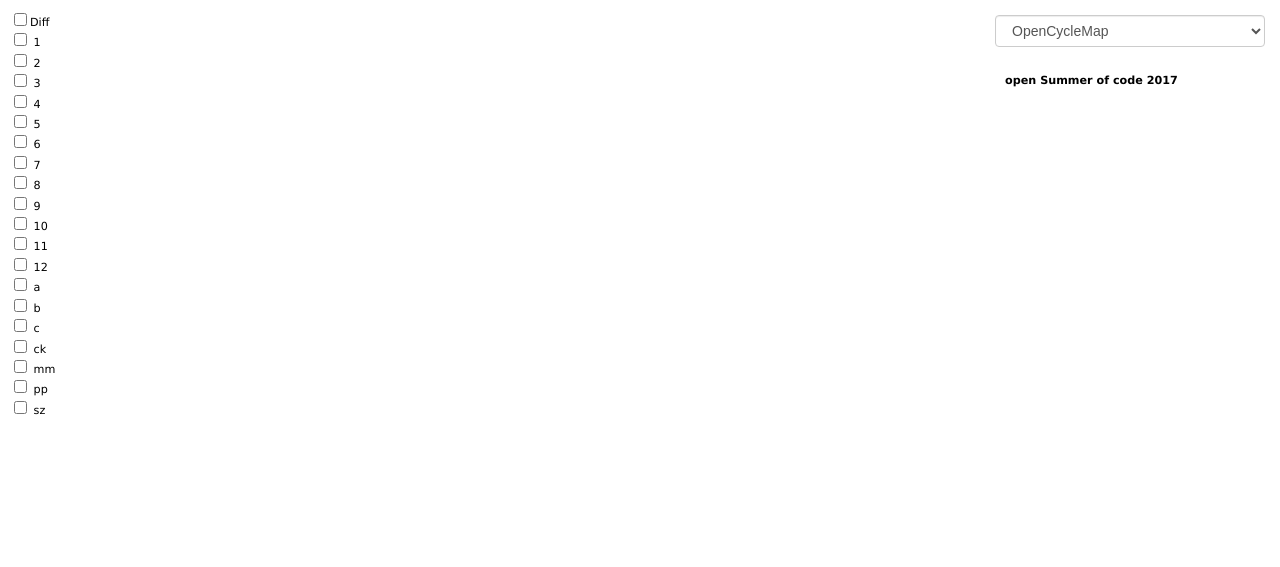
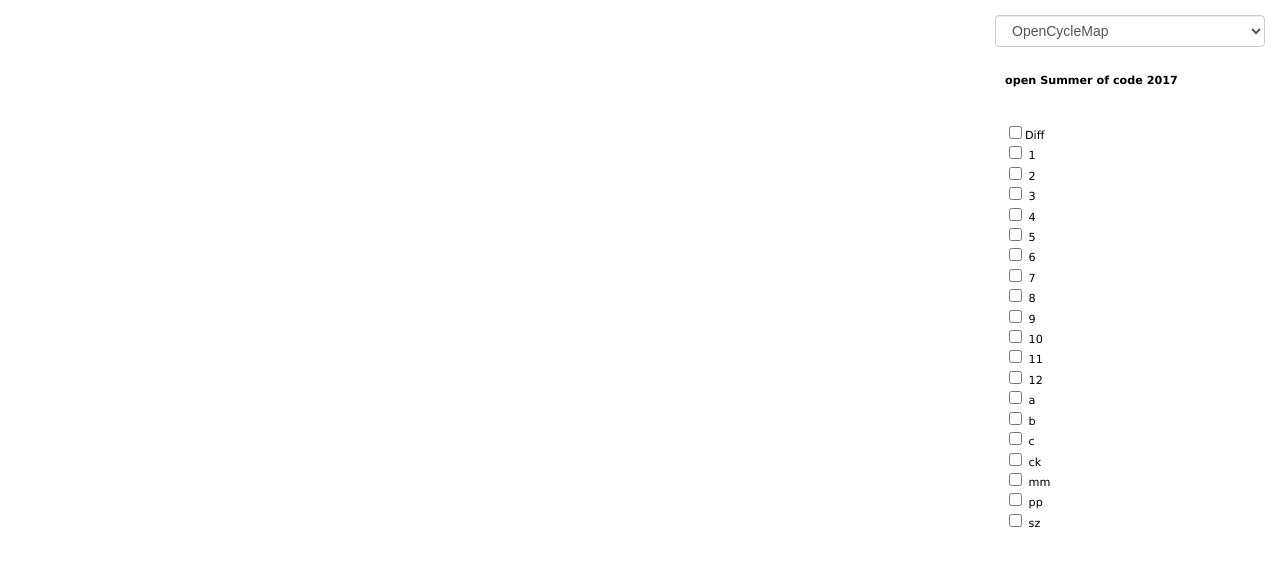
Before and after one commit to oSoc17/rideaway-data, a Django app: page /brumob/ in a window 1280 px wide. Shown: the top 567 px of the page. Run offline with Django 3.2, Linux system fonts and the light colour scheme; some libraries are stand-ins or nearby versions.

Commit message:
Moved routes list to the right - fixes #15

```diff
--- a/src/brumob/static/brumob/style.css
+++ b/src/brumob/static/brumob/style.css
@@ -43,6 +43,11 @@ html, body {
   right: 15px;
   width: 250px;
 }
+#layers {
+  top: 113px;
+  right: 15px;
+  width: 250px
+}
 
 .ol-attribution.ol-logo-only,
 .ol-attribution.ol-uncollapsible {
```
